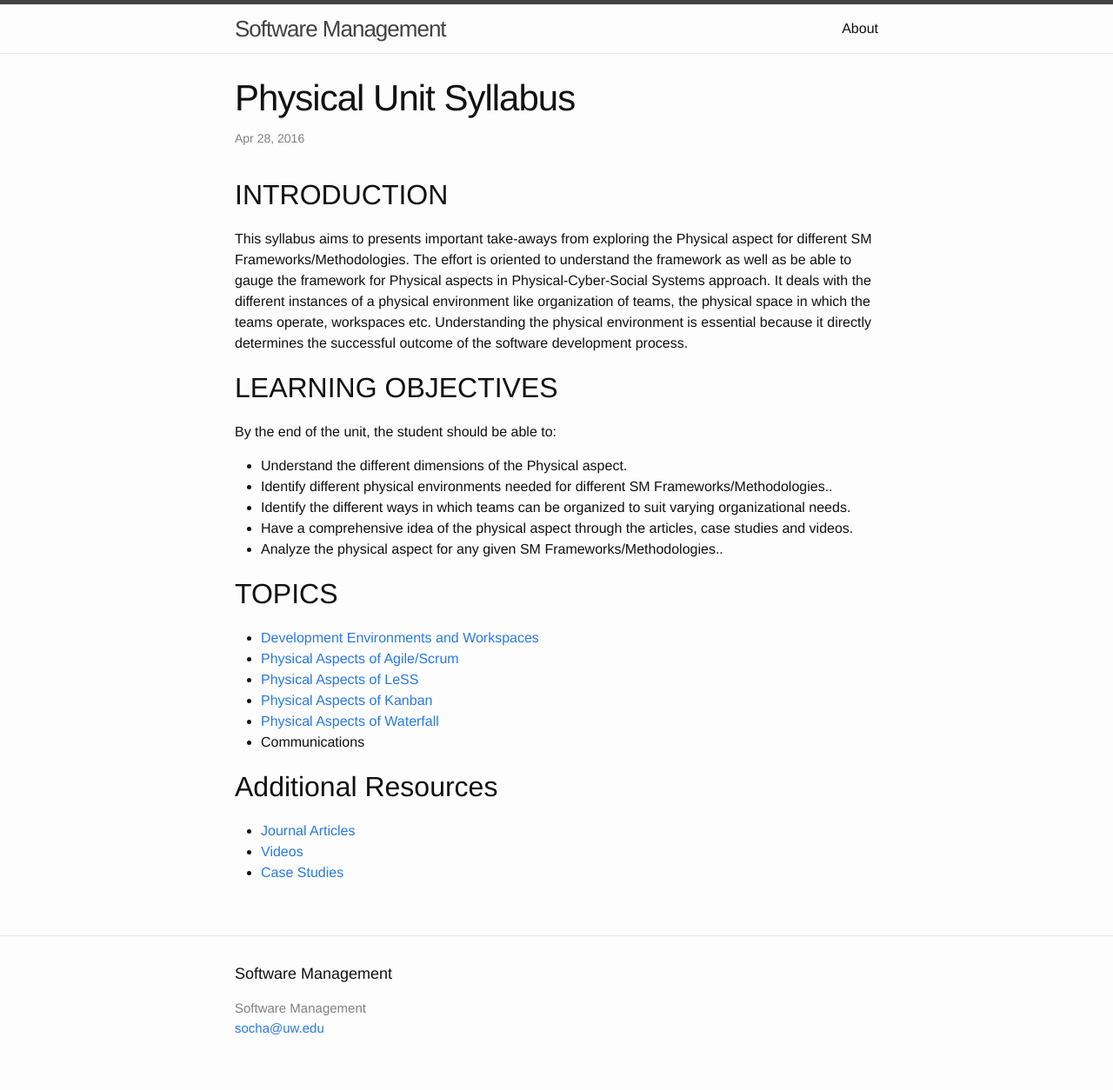
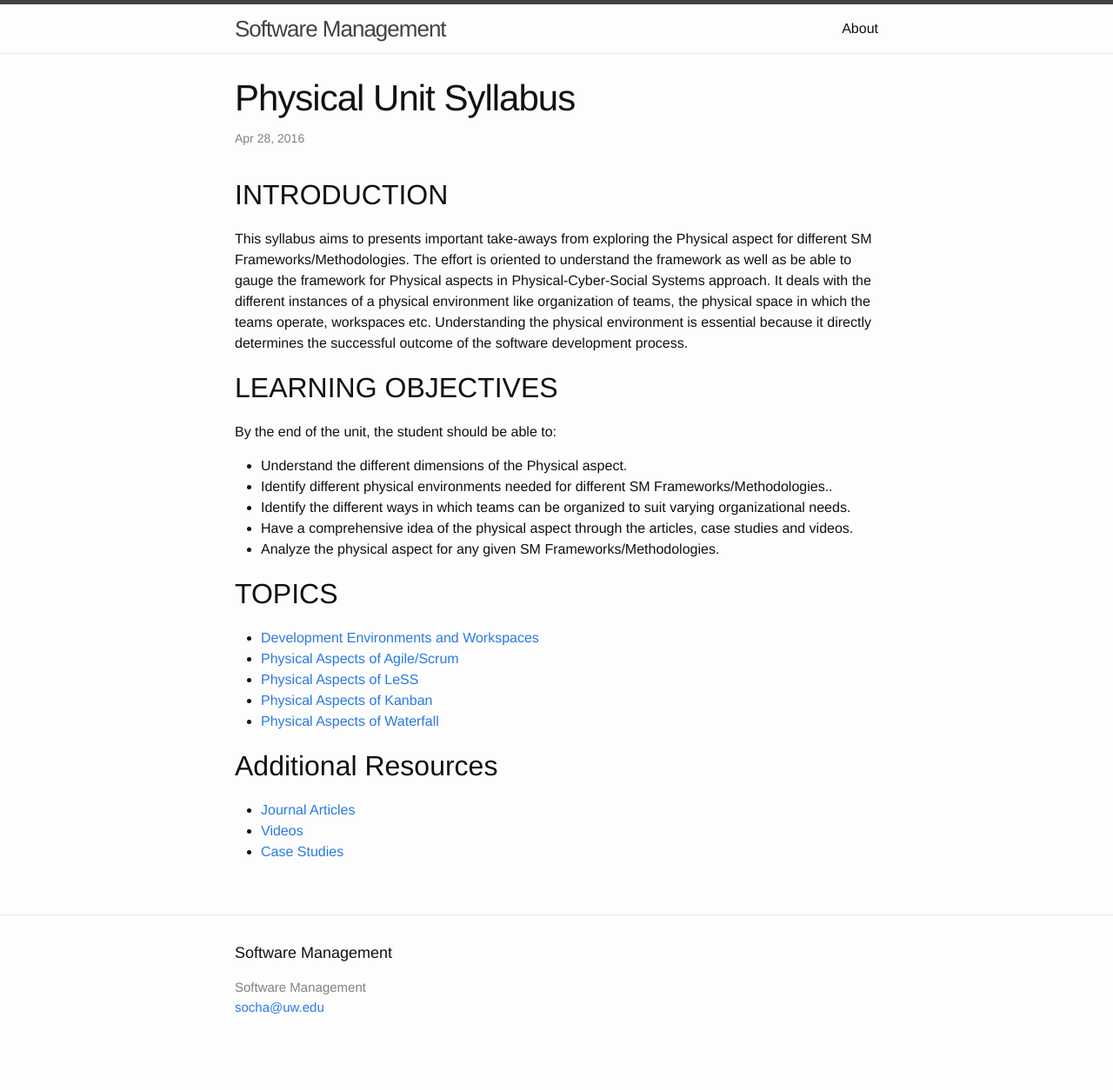
Before and after one commit to css566/css566.github.io, a Jekyll site: the page built from _posts/2016-04-28-physical_syllabus.md, in a window 1280 px wide. Shown: the whole page at 87% size. Built offline with Jekyll 4.4.1, drawn with Linux system fonts in a browser that asks for light colours; comment, search, counter and statistics services are not loaded; after the commit the page ends 1230 px from its top, so only the background shows below that.

Commit message:
Update 2016-04-28-physical_syllabus.md

```diff
--- a/_posts/2016-04-28-physical_syllabus.md
+++ b/_posts/2016-04-28-physical_syllabus.md
@@ -20,17 +20,16 @@
   -	Identify different physical environments needed for different SM Frameworks/Methodologies..
   -	Identify the different ways in which teams can be organized to suit varying organizational needs.
   -	Have a comprehensive idea of the physical aspect through the articles, case studies and videos.
-  -	Analyze the physical aspect for any given SM Frameworks/Methodologies..
+  -	Analyze the physical aspect for any given SM Frameworks/Methodologies.
 
 
 ## TOPICS
 
   - [Development Environments and Workspaces]({% post_url 2016-05-05-physical-workspaces %})
-  - [Physical Aspects of Agile/Scrum](http://css566.github.io/2016/04/28/agile_physical.html)
-  - [Physical Aspects of LeSS](http://css566.github.io/2016/04/26/less_physical.html)
-  - [Physical Aspects of Kanban](http://css566.github.io/2016/04/28/agile_Kanban.html)
-  - [Physical Aspects of Waterfall](http://css566.github.io/2016/05/03/waterfall_physical.html)
-  - Communications
+  - [Physical Aspects of Agile/Scrum]({% post_url 2016-04-28-agile_physical %})
+  - [Physical Aspects of LeSS]({% post_url 2016-04-26-less_physical %})
+  - [Physical Aspects of Kanban]({% post_url 2016-04-28-agile_Kanban %})
+  - [Physical Aspects of Waterfall]({% post_url 2016-05-03-waterfall_physical %})
 
 ## Additional Resources
 
```
